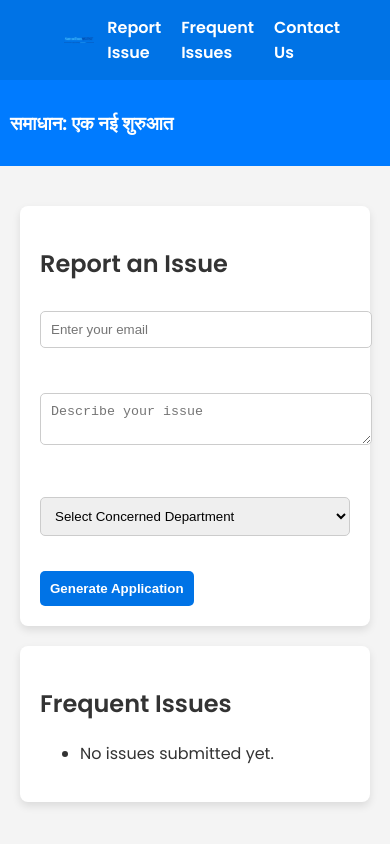
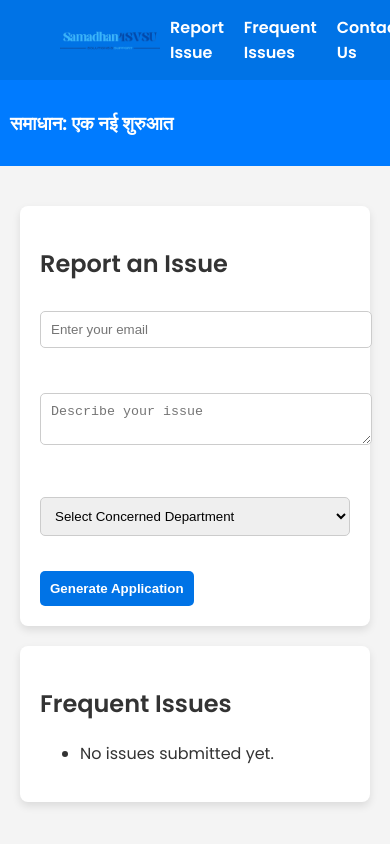
Before and after one commit to iaayusharya/samadhan, a website: page index.html in a window 390 px wide. Shown: the top 844 px of the page. Drawn offline with nearby package versions, Linux system fonts and the light colour scheme; no server answers.

Commit message:
Update styles.css

```diff
--- a/styles.css
+++ b/styles.css
@@ -15,6 +15,7 @@ header {
     padding: 15px 50px;
 }
 
+/* ✅ Logo Container Fix */
 .logo-container {
     display: flex;
     justify-content: center;
@@ -22,22 +23,26 @@ header {
     padding: 10px;
 }
 
+/* ✅ Logo Visibility Fix */
 .logo-container img {
-    max-width: 80%; /* Ensures it scales properly */
+    display: block; /* Prevents inline spacing issues */
+    max-width: 100%; /* Ensures responsiveness */
     height: auto; /* Maintains aspect ratio */
-    max-height: 100px; /* Prevents it from getting too large */
+    max-height: 100px; /* Prevents oversized logos */
 }
 
-/* Responsive Adjustments */
+/* ✅ Responsive Adjustments */
 @media (max-width: 768px) {
     .logo-container img {
-        max-height: 80px; /* Smaller logo for tablets */
+        max-width: 120px; /* Makes logo slightly smaller */
+        max-height: 80px; /* Adjusts height */
     }
 }
 
 @media (max-width: 480px) {
     .logo-container img {
-        max-height: 60px; /* Even smaller logo for mobile */
+        max-width: 100px; /* Ensures logo is visible */
+        max-height: 60px; /* Scales down for mobile */
     }
 }
 
```
